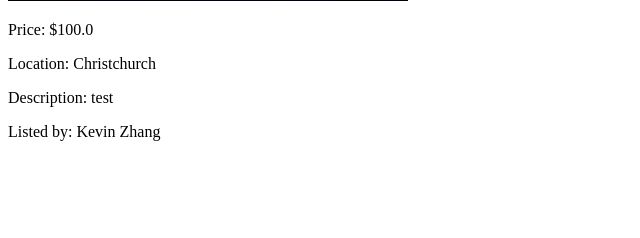
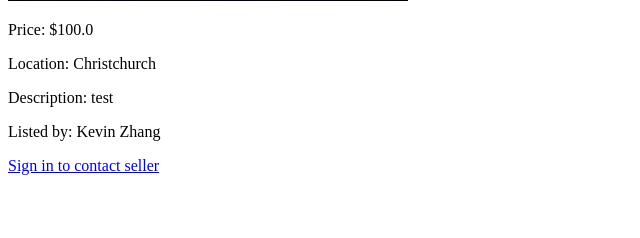
Before and after one commit to KevinZhang1106/13DTP, a Flask app: page /listing/1 in a window 1280 px wide. Shown: the part 562-800 px from the top of the page, without its empty margins (0-640 px from the left). Run offline with Flask 3, Linux system fonts and the light colour scheme.

Commit message:
view users contact information

```diff
--- a/app.py
+++ b/app.py
@@ -52,6 +52,7 @@ class User(UserMixin, db.Model):
     id = db.Column(db.Integer, primary_key=True)
     google_id = db.Column(db.String(128), unique=True, nullable=False)
     name = db.Column(db.String(128), nullable=False)
+    email = db.Column(db.String(256), nullable=True)
     listings = db.relationship("Listing", backref="seller")
     favourites = db.relationship("Listing", secondary=favourites_table)
 
@@ -211,6 +212,7 @@ def google_callback():
         user = User(
             google_id=google_id,
             name=userinfo.get("name", "User"),
+            email=userinfo.get("email"),
         )
         db.session.add(user)
         db.session.commit()
--- a/templates/view_listing.html
+++ b/templates/view_listing.html
@@ -27,4 +27,14 @@
     </form>
 {% endif %}
 
+
+{% if current_user.is_authenticated %}
+    {% if current_user.id != listing.user_id %}
+        <p>Contact seller: {{ listing.seller.email }}</p>
+    {% endif %}
+{% else %}
+    <a href="{{ url_for('google_login') }}">Sign in to contact seller</a>
+{% endif %}
+
+
 {% endblock %}
```
Also changed, not shown: instance/marketplace.db, static/uploads/20260703214746_Aatrox.webp (added), static/uploads/20260703214811_YonePassive.webp (added).
